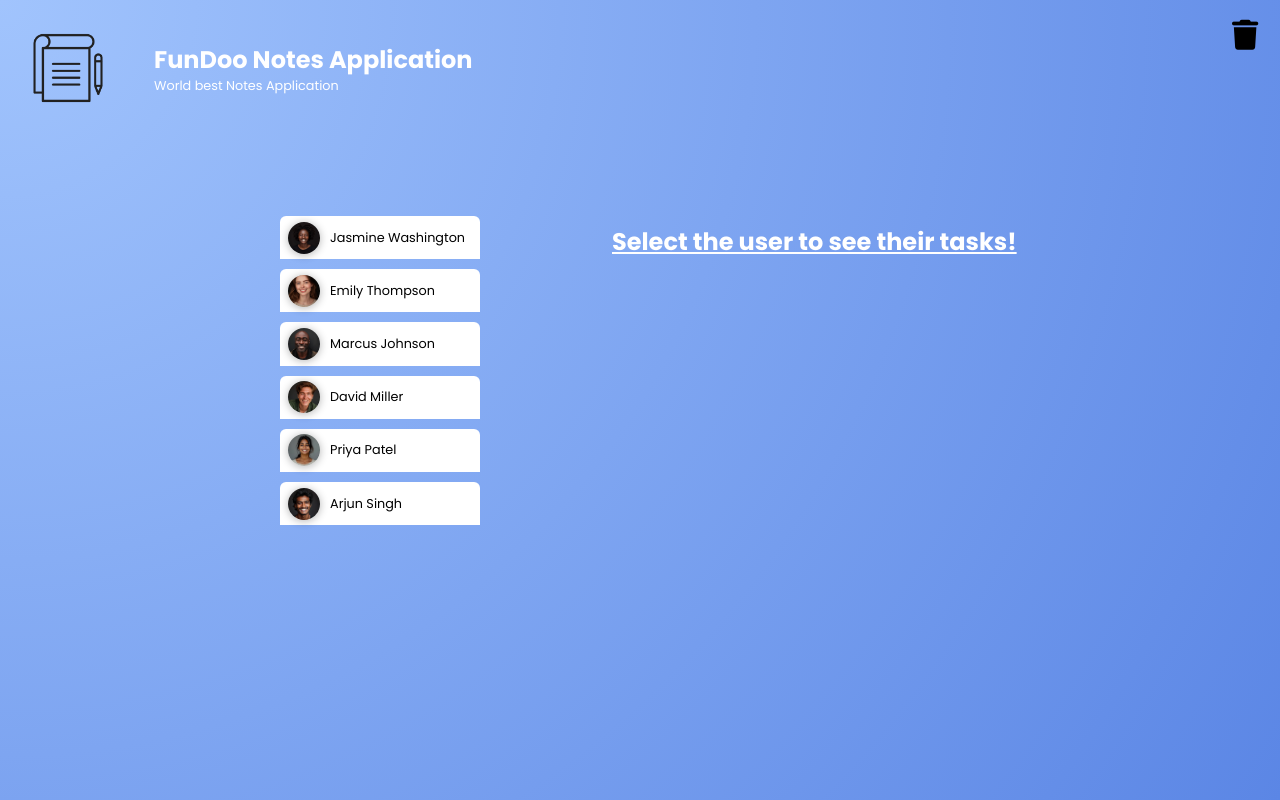
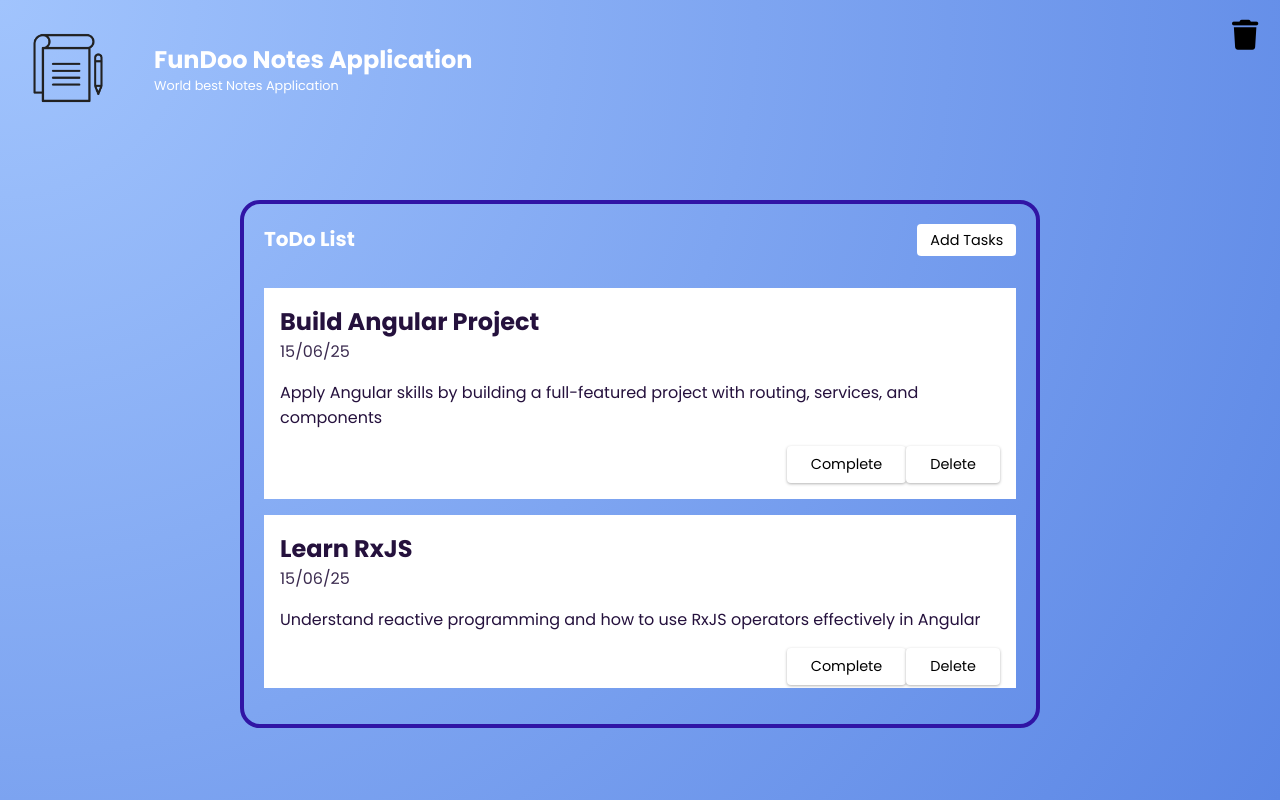
Before and after one commit to ssh4rma/Fundoo-Notes-Application-Angular-P1, an Angular app: page / in a window 1280 px wide. Built offline with nearby package versions, Linux system fonts and the light colour scheme.

Commit message:
implemented recovery option for deleted tasks

```diff
--- a/src/app/app.component.html
+++ b/src/app/app.component.html
@@ -1,25 +1,6 @@
 <app-header />
 <main>
-  <ul id="user">
-    @for(user of users; track user.id) {
-    <li>
-      <app-user
-        [user]="user"
-        [selected]="user.id === selectedUserId"
-        (select)="onSelectUser($event)"
-      />
-    </li>
-    }
-  </ul>
-  @if(selectedUser) {
-  <app-tasks
-    [userId]="selectedUser.id"
-    [name]="selectedUser.name"
-    [delSelected]="delSelected"
-  />
-  } @else {
-  <p id="fallback">Select the user to see their tasks!</p>
-  }
+  <app-tasks [name]="'Tasks '" [delSelected]="delSelected" />
   <button id="delete-btn" (click)="handleDelClick()">
     <i class="fa-solid fa-trash"></i>
   </button>
--- a/src/app/app.component.ts
+++ b/src/app/app.component.ts
@@ -1,28 +1,16 @@
 import { Component } from '@angular/core';
 import { RouterOutlet } from '@angular/router';
 import { HeaderComponent } from './components/header/header.component';
-import { UserComponent } from './components/user/user.component';
-import { DUMMY_USERS } from './dummy-users';
 import { TasksComponent } from './components/tasks/tasks.component';
 
 @Component({
   selector: 'app-root',
-  imports: [RouterOutlet, HeaderComponent, UserComponent, TasksComponent],
+  imports: [RouterOutlet, HeaderComponent, TasksComponent],
   templateUrl: './app.component.html',
   styleUrl: './app.component.css',
 })
 export class AppComponent {
-  users = DUMMY_USERS;
-  selectedUserId?: string;
   delSelected = false;
-
-  get selectedUser() {
-    return this.users.find((user) => user.id === this.selectedUserId)!;
-  }
-
-  onSelectUser(id: string) {
-    this.selectedUserId = id;
-  }
 
   handleDelClick(): void {
     this.delSelected = !this.delSelected;
--- a/src/app/components/tasks/tasks.component.css
+++ b/src/app/components/tasks/tasks.component.css
@@ -10,6 +10,8 @@ section {
   border: solid rgb(48, 21, 165) 4px;
   border-radius: 20px;
   padding: 20px;
+  width: 800px;
+  margin-top: 0px;
 }
 
 header {
--- a/src/app/components/tasks/tasks.component.html
+++ b/src/app/components/tasks/tasks.component.html
@@ -4,18 +4,19 @@
 <app-deleted-task
   [deletedTask]="deletedTask"
   [isDialogOpen]="delSelected"
+  (recover)="onRecoverTask($event)"
 ></app-deleted-task>
 
 <section>
   <header>
-    <h2>{{ name }}'s Tasks</h2>
+    <h2>ToDo List</h2>
     <menu>
       <button (click)="onStartAddTask()">Add Tasks</button>
     </menu>
   </header>
 
   <ul>
-    @for(task of selectedUserTasks; track task.id) {
+    @for(task of tasks; track task.id) {
     <li>
       <app-task
         [task]="task"
--- a/src/app/components/tasks/tasks.component.ts
+++ b/src/app/components/tasks/tasks.component.ts
@@ -11,13 +11,11 @@ import { DeletedTaskComponent } from '../deleted-task/deleted-task.component';
   styleUrl: './tasks.component.css',
 })
 export class TasksComponent {
-  @Input({ required: true }) name?: string;
-  @Input({ required: true }) userId!: string;
+  @Input({ required: true }) name!: string;
   @Input() delSelected = false;
-
   isAddingTask = false;
 
-  tasks = [
+  tasks: Task[] = [
     {
       id: 't1',
       userId: 'u1',
@@ -28,7 +26,7 @@ export class TasksComponent {
     },
     {
       id: 't2',
-      userId: 'u2',
+      userId: 'u1',
       title: 'Learn RxJS',
       summary:
         'Understand reactive programming and how to use RxJS operators effectively in Angular',
@@ -37,10 +35,6 @@ export class TasksComponent {
   ];
 
   deletedTask: Task[] = [];
-
-  get selectedUserTasks() {
-    return this.tasks.filter((task) => task.userId === this.userId);
-  }
 
   onCompleteTask(id: string): void {
     this.tasks = this.tasks.filter((task) => task.id !== id);
@@ -57,7 +51,7 @@ export class TasksComponent {
   onAddTask(taskData: NewTaskData): void {
     this.tasks.push({
       id: new Date().getTime().toString(),
-      userId: this.userId,
+      userId: 'u1',
       title: taskData.title,
       summary: taskData.summary,
       dueDate: taskData.date,
@@ -65,7 +59,6 @@ export class TasksComponent {
     this.isAddingTask = false;
   }
 
-  //deleted task
   onDeleteTask(id: string): void {
     const taskToDelete = this.tasks.find((task) => task.id === id);
     if (taskToDelete) {
--- a/src/app/components/user/user.component.css
+++ /dev/null
@@ -1,42 +0,0 @@
-div {
-  border-radius: 6px;
-  /* box-shadow: 0 1px 6px rgba(0, 0, 0, 0.1); */
-  overflow: hidden;
-}
-
-button {
-  display: flex;
-  align-items: center;
-  gap: 10px;
-  padding: 0.35rem 0.5rem;
-  background-color: #ffffff;
-  color: black;
-  border: none;
-  font: inherit;
-  cursor: pointer;
-  width: 200px;
-  min-width: 10rem;
-  text-align: left;
-  margin-bottom: 10px;
-}
-
-button:hover,
-button:active,
-.active {
-  background-color: #5b72e3;
-  color: #150722;
-}
-
-img {
-  width: 2rem;
-  object-fit: contain;
-  border-radius: 50%;
-  box-shadow: 0 1px 8px rgba(0, 0, 0, 0.3);
-}
-
-span {
-  margin: 0;
-  padding: 0;
-  font-size: 0.8rem;
-  font-weight: normal;
-}
--- a/src/app/components/user/user.component.html
+++ /dev/null
@@ -1,6 +0,0 @@
-<div>
-  <button [class.active]="selected" (click)="onSelectUser()">
-    <img [src]="imagePath" [alt]="user.name" />
-    <span>{{ user.name }}</span>
-  </button>
-</div>
--- a/src/app/components/user/user.component.ts
+++ /dev/null
@@ -1,27 +0,0 @@
-import { Component, Input, Output, EventEmitter } from '@angular/core';
-
-@Component({
-  selector: 'app-user',
-  imports: [],
-  templateUrl: './user.component.html',
-  styleUrl: './user.component.css',
-})
-export class UserComponent {
-  @Input({ required: true }) user!: {
-    id: string;
-    avatar: string;
-    name: string;
-  };
-  @Input({ required: true }) selected!: boolean;
-
-  @Output()
-  select = new EventEmitter();
-
-  get imagePath() {
-    return 'users/' + this.user.avatar;
-  }
-
-  onSelectUser(): void {
-    this.select.emit(this.user.id);
-  }
-}
```
Also changed, not shown: 1 other file (tests, documents, lock files or other folders).
